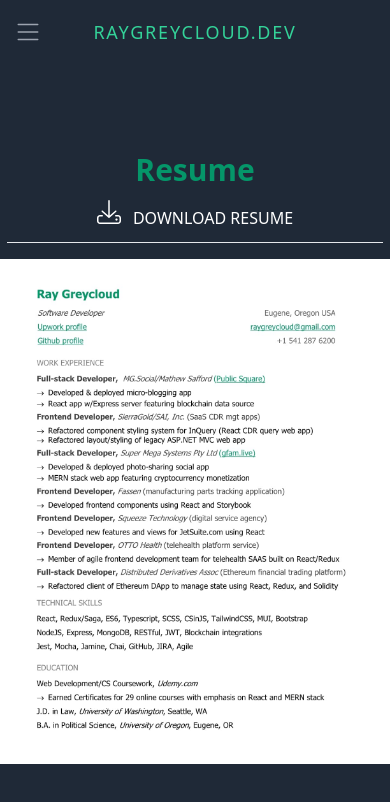
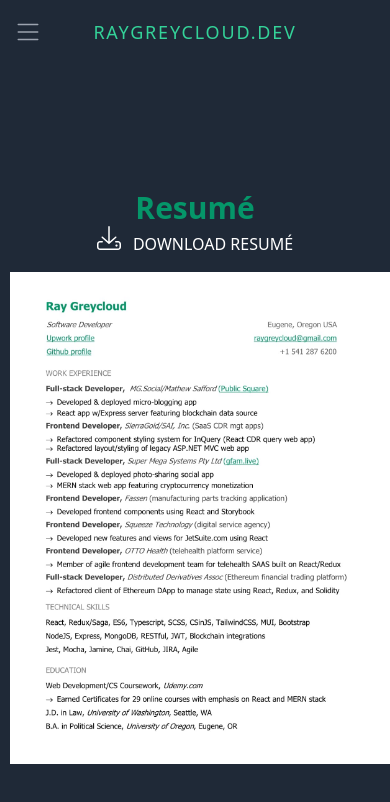
Before and after one commit to rayGreycloud/raygreycloud-dev, a Next.js app: page /resume in a window 390 px wide. Shown: the top 802 px of the page. Built offline with nearby package versions, Linux system fonts and the light colour scheme.

Commit message:
make resume page responsive

```diff
--- a/pages/resume.jsx
+++ b/pages/resume.jsx
@@ -2,21 +2,28 @@ import { DownloadIcon } from '@/components/icons/DownloadIcon';
 
 export default function ResumePage() {
   return (
-    <main className='flex flex-col items-center w-full flex-1 pt-16 md:pt-20 md:px-20 text-center'>
-      <h1 className='text-3xl md:text-6xl font-bold'>
-        <div className='text-green-600'>Resume</div>
+    <main className='flex flex-col items-center flex-1 pt-16 md:pt-20 md:px-20 text-center w-full'>
+      <div className='max-w-2xl'>
+        <div className='relative flex flex-col md:flex-row items-center md:items-baseline md:justify-center w-full'>
+          <h1 className='text-3xl md:text-6xl font-bold text-green-600'>
+            Resum&#xe9;
           </h1>
+
           <a
-        className='my-3 uppercase flex items-baseline hover:text-green-600 transition transform hover:scale-125'
+            className='md:absolute bottom-0 right-0 uppercase flex items-baseline hover:text-green-600 transition transform hover:scale-125'
             href='/assets/resume-ray-greycloud.pdf'
             download
           >
             <DownloadIcon classes={'h-6 mr-3'} />
-        <span>Download resume</span>
+            <span>Download resum&#xe9;</span>
           </a>
-      <div className='border-t mb-4' style={{ width: '96.4%' }} />
-      <div className='mb-20'>
-        <img className='mx-auto' src='/assets/resume-ray-greycloud.jpg' />
+        </div>
+        <div className='mt-4 mb-20'>
+          <img
+            className='mx-auto pl-2.5 md:pl-0'
+            src='/assets/resume-ray-greycloud.jpg'
+          />
+        </div>
       </div>
     </main>
   );
```
Lines whose indentation alone changed are shown as unchanged.
